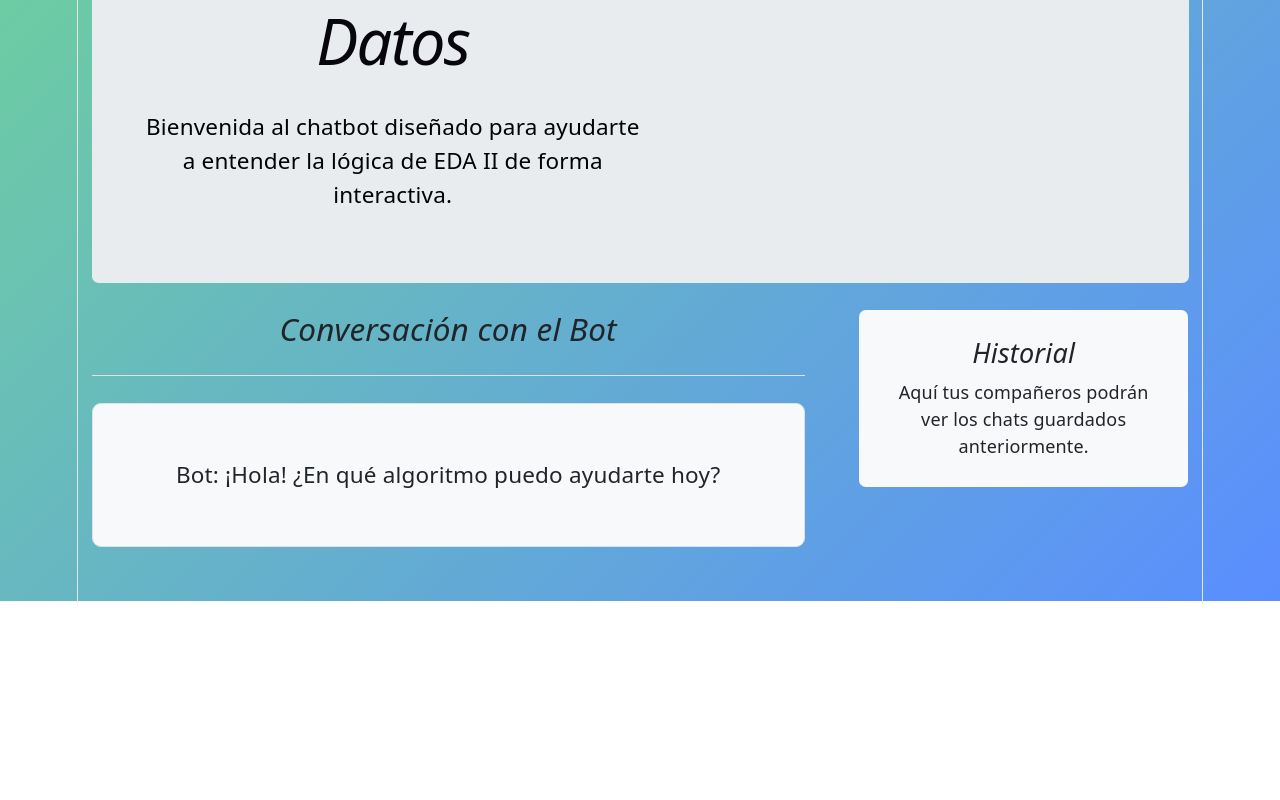
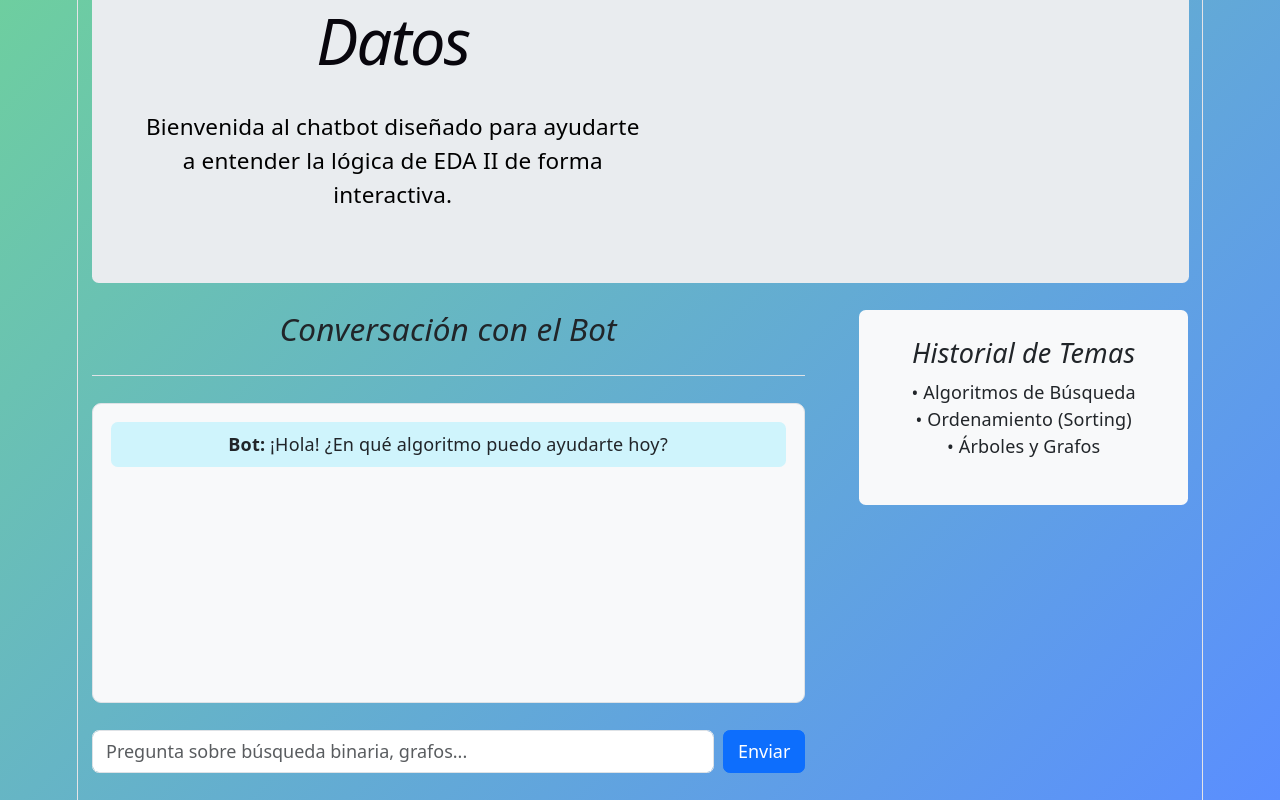
Before and after one commit to MarFerNAndaUwU/Interfaz-gr-fica-EDA2-SUPER, a React (Vite) app: page / in a window 1280 px wide. Shown: the part 934-1734 px from the top of the page. Before the commit the page ends 1535 px from the top, so only its background shows below. Built offline with nearby package versions, Linux system fonts and the light colour scheme.

Commit message:
Actualizando la interfaz del chatbot

```diff
--- a/src/App.jsx
+++ b/src/App.jsx
@@ -1,10 +1,25 @@
 import './App.css';
-import React from 'react';
+import React, { useState } from 'react'; // 1. Importamos useState para la "memoria"
 
 function App() {
+  // 2. Definimos el "estado". 'mensaje' es lo que se escribe, 'setMensaje' es la función para cambiarlo.
+  const [mensaje, setMensaje] = useState('');
+  const [chatLog, setChatLog] = useState([
+    { rol: 'bot', texto: '¡Hola! ¿En qué algoritmo puedo ayudarte hoy?' }
+  ]);
+
+  const manejarEnvio = (e) => {
+    e.preventDefault();
+    if (!mensaje.trim()) return;
+
+    // Agregamos el mensaje del usuario al historial
+    setChatLog([...chatLog, { rol: 'usuario', texto: mensaje }]);
+    setMensaje(''); // Limpiamos el cuadro de texto
+  };
+
   return (
     <div className="container py-4">
-      {/* Encabezado Principal */}
+      {/* Encabezado y Navegación (Se mantienen igual) */}
       <header className="border-bottom lh-1 py-3 mb-4">
         <div className="row flex-nowrap justify-content-between align-items-center">
           <div className="col-4 text-center mx-auto">
@@ -15,33 +30,26 @@ function App() {
         </div>
       </header>
 
-      {/* Navegación (Lo que hará el Miembro 2) */}
       <div className="nav-scroller py-1 mb-3 border-bottom">
         <nav className="nav nav-underline justify-content-between">
           <a className="nav-item nav-link link-body-emphasis active" href="#">Inicio</a>
           <a className="nav-item nav-link link-body-emphasis" href="#">Algoritmos</a>
           <a className="nav-item nav-link link-body-emphasis" href="#">Documentación</a>
           <a className="nav-item nav-link link-body-emphasis" href="#">Nosotros</a>
-          <a className="nav-item nav-link link-body-emphasis" href="#">Ponganse a chambear cabrones</a>
-
+          <a className="nav-item nav-link link-body-emphasis" href="#">¡A trabajar!</a>
         </nav>
       </div>
 
-      <div className="text-center"> {/* Esto centra la imagen */}
+      {/* Imagen y Sección Destacada */}
+      <div className="text-center">
         <img
           src="https://static.wikia.nocookie.net/aesthetics/images/5/5f/Asadal_design_graphics.jpg"
           alt="Asadal Design"
           className="rounded shadow-lg mb-4"
-    style={{
-      width: 'auto',        /* No deja que se estire a la fuerza */
-      maxWidth: '600px',    /* Tú puedes bajar este número (ej. 500px) para que se vea menos pixeleada */
-      height: 'auto',       /* Mantiene la proporción original */
-      border: '4px solid rgba(255, 255, 255, 0.7)'
-    }}
+          style={{ maxWidth: '600px', height: 'auto', border: '4px solid rgba(255, 255, 255, 0.7)' }}
         />
       </div>
 
-      {/* Sección Destacada (Lo que hará el Miembro 3) */}
       <div className="p-4 p-md-5 mb-4 rounded text-body-emphasis bg-body-secondary">
         <div className="col-lg-6 px-0">
           <h1 className="display-4 fst-italic">Visualizador de Estructuras de Datos</h1>
@@ -50,22 +58,42 @@ function App() {
       </div>
 
       <div className="row g-5">
-        {/* Columna del Chat (Lo que hará el Miembro 4) */}
+        {/* Columna del Chat (Tu área principal) */}
         <div className="col-md-8">
-          <h3 className="pb-4 mb-4 fst-italic border-bottom">
-            Conversación con el Bot
-          </h3>
-          <div className="p-5 mb-4 bg-light rounded-3 border">
-            <p className="fs-5">Bot: ¡Hola! ¿En qué algoritmo puedo ayudarte hoy?</p>
+          <h3 className="pb-4 mb-4 fst-italic border-bottom">Conversación con el Bot</h3>
+
+          {/* Caja de historial de mensajes */}
+          <div className="p-3 mb-4 bg-light rounded-3 border" style={{ height: '300px', overflowY: 'scroll' }}>
+            {chatLog.map((chat, index) => (
+              <div key={index} className={`mb-2 p-2 rounded ${chat.rol === 'bot' ? 'bg-info-subtle' : 'bg-white border'}`}>
+                <strong>{chat.rol === 'bot' ? 'Bot: ' : 'Tú: '}</strong> {chat.texto}
               </div>
+            ))}
           </div>
 
-        {/* Barra Lateral (Lo que hará el Miembro 5) */}
+          {/* Formulario para escribir (Interacción básica) */}
+          <form onSubmit={manejarEnvio} className="d-flex gap-2">
+            <input
+              type="text"
+              className="form-control"
+              placeholder="Pregunta sobre búsqueda binaria, grafos..."
+              value={mensaje}
+              onChange={(e) => setMensaje(e.target.value)}
+            />
+            <button type="submit" className="btn btn-primary">Enviar</button>
+          </form>
+        </div>
+
+        {/* Barra Lateral (Historial) */}
         <div className="col-md-4">
           <div className="position-sticky" style={{ top: '2rem' }}>
             <div className="p-4 mb-3 bg-body-tertiary rounded">
-              <h4 className="fst-italic">Historial</h4>
-              <p className="mb-0">Aquí tus compañeros podrán ver los chats guardados anteriormente.</p>
+              <h4 className="fst-italic">Historial de Temas</h4>
+              <ul className="list-unstyled">
+                <li>• Algoritmos de Búsqueda</li>
+                <li>• Ordenamiento (Sorting)</li>
+                <li>• Árboles y Grafos</li>
+              </ul>
             </div>
           </div>
         </div>
```
Lines whose indentation alone changed are shown as unchanged.
